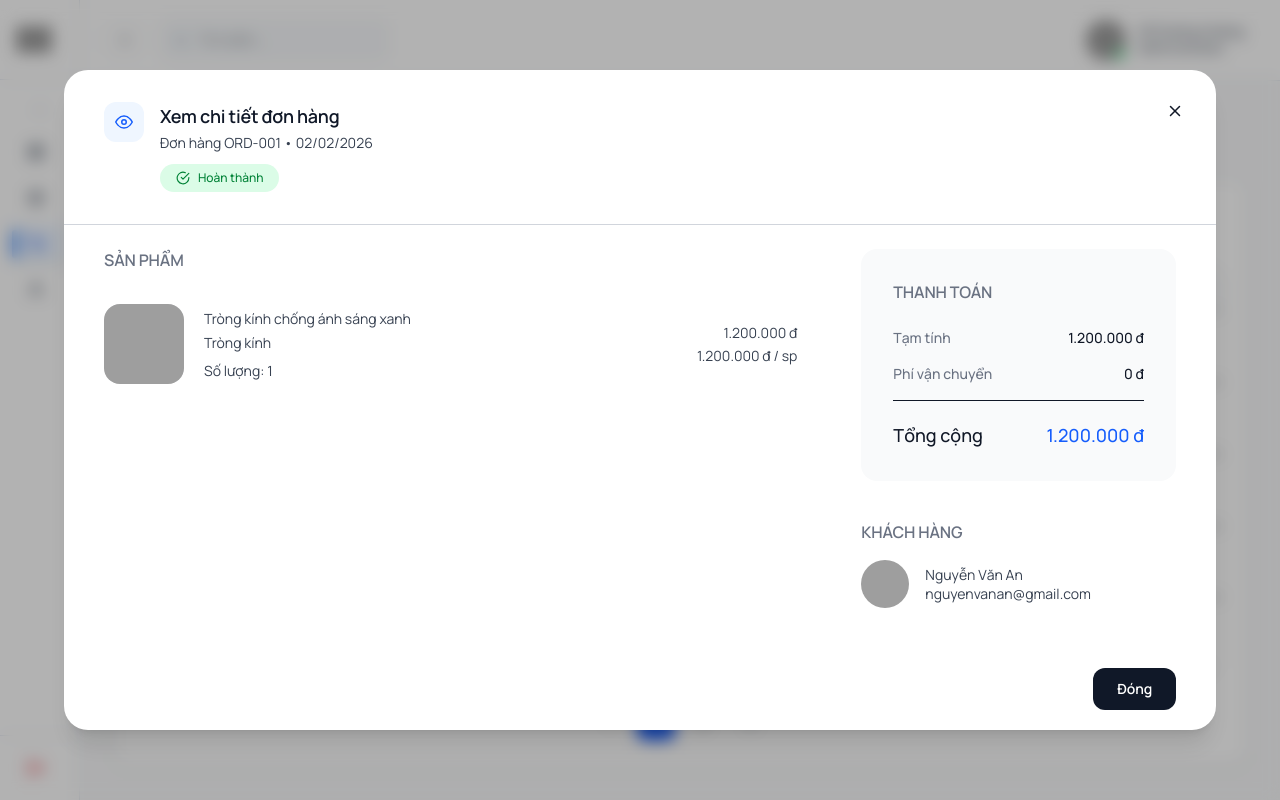
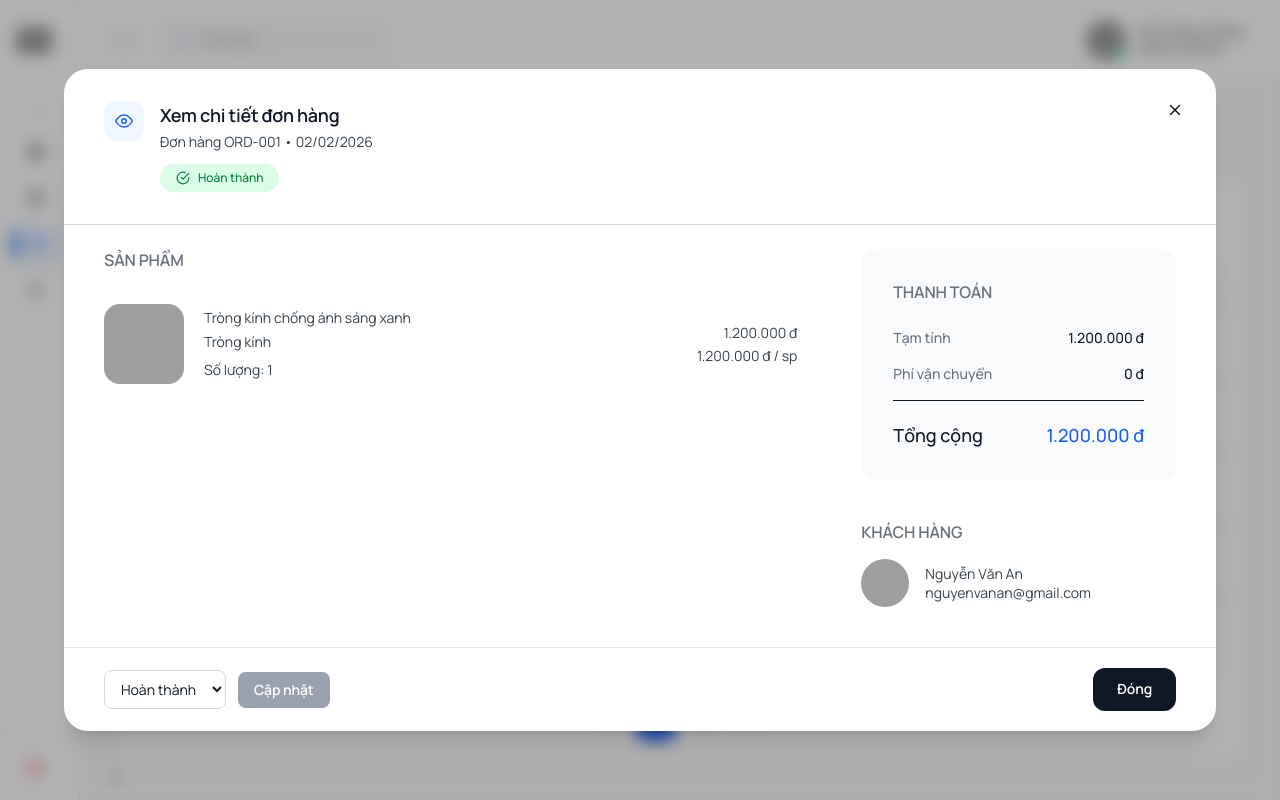
Before and after one commit to KhangTDse/SWP_391_Group5_Frontend, a React (Vite) app: page /dashboard/orders in a window 1280 px wide. Both pictures are taken after a click on the button 1182 px from the left and 346 px from the top of the page. Built offline with nearby package versions, Linux system fonts and the light colour scheme; grey boxes are pictures that could not be loaded.

Commit message:
Add Update Order Status

```diff
--- a/package.json
+++ b/package.json
@@ -13,15 +13,11 @@
     "@tailwindcss/vite": "^4.1.18",
     "apexcharts": "^5.3.6",
     "framer-motion": "^12.31.0",
-    "lucide-react": "^0.563.0",
     "react": "^19.2.0",
     "react-apexcharts": "^1.9.0",
     "react-dom": "^19.2.0",
     "react-icons": "^5.5.0",
-    "react-router-dom": "^7.13.0",
-    "rechart": "^0.0.1",
-    "recharts": "^3.7.0",
-    "tailwindcss": "^4.1.18"
+    "react-router-dom": "^7.13.0"
   },
   "devDependencies": {
     "@eslint/js": "^9.39.2",
--- a/src/admin/components/AdminSidebar.jsx
+++ b/src/admin/components/AdminSidebar.jsx
@@ -94,7 +94,7 @@ function AdminSidebar({ collapsed }) {
       className="h-screen bg-white border-r border-slate-200 shadow-sm flex flex-col overflow-visible"
     >
       {/* ===== BRAND ===== */}
-      <div className="h-20 flex items-center border-b border-slate-200 px-4 bg-white">
+      <div className="h-20 flex items-center  px-4 bg-white">
         <motion.div layout className="flex items-center gap-3 w-full">
           <img
             src="https://tse1.mm.bing.net/th/id/OIP.VNNzIRDW9nZsWGt1vmCCXwHaFL?rs=1&pid=ImgDetMain&o=7&rm=3"
@@ -125,13 +125,23 @@ function AdminSidebar({ collapsed }) {
       {/* ===== MENU ===== */}
       <div className="flex-1 pt-5 pb-4 px-3 space-y-3">
         <div className="h-5 flex items-center px-1 text-slate-400">
-          {collapsed ? (
+          {collapsed && (
             <FiMoreHorizontal size={16} className="mx-auto opacity-70" />
-          ) : (
+          )}
+
+          <motion.div
+            initial={false}
+            animate={{
+              width: collapsed ? 0 : "auto",
+              opacity: collapsed ? 0 : 1,
+            }}
+            transition={{ duration: 0.25, ease: "easeInOut" }}
+            className="overflow-hidden whitespace-nowrap"
+          >
             <p className="text-[11px] font-semibold uppercase tracking-[0.18em]">
               Quản lý
             </p>
-          )}
+          </motion.div>
         </div>
 
         <div className="space-y-1.5 mt-1">
--- a/src/admin/modal/ViewOrderDetailModel.jsx
+++ b/src/admin/modal/ViewOrderDetailModel.jsx
@@ -1,7 +1,27 @@
 import { FiX, FiCheckCircle, FiClock, FiXCircle, FiEye } from "react-icons/fi";
 import { motion, AnimatePresence } from "framer-motion";
+import { useRef, useState } from "react";
 
-function ViewOrderDetailsModal({ order, products = [], onClose }) {
+function ViewOrderDetailsModal({
+  order,
+  products = [],
+  onClose,
+  onUpdateStatus,
+}) {
+  // ✅ Hook luôn được gọi, không phụ thuộc order
+  const prevOrderId = useRef(null);
+
+  const [newStatus, setNewStatus] = useState(order?.status || "");
+
+  // Nếu order đổi → reset state (không dùng effect)
+  if (order?.id !== prevOrderId.current) {
+    prevOrderId.current = order?.id;
+    if (order?.status !== newStatus) {
+      setNewStatus(order?.status || "");
+    }
+  }
+
+  // ✅ Sau khi hook chạy xong mới check null
   if (!order) return null;
 
   const statusConfig = {
@@ -30,7 +50,9 @@ function ViewOrderDetailsModal({ order, products = [], onClose }) {
   }, 0);
 
   const total = order.total || subtotal;
-  const status = statusConfig[order.status];
+
+  // ✅ fallback an toàn
+  const status = statusConfig[order.status] || statusConfig.pending;
 
   return (
     <AnimatePresence>
@@ -51,7 +73,6 @@ function ViewOrderDetailsModal({ order, products = [], onClose }) {
         >
           {/* HEADER */}
           <div className="relative px-10 pt-8 pb-6">
-            {/* CLOSE BUTTON - TOP RIGHT */}
             <button
               onClick={onClose}
               className="absolute top-6 right-6 p-2 rounded-lg hover:bg-gray-100 transition"
@@ -59,7 +80,6 @@ function ViewOrderDetailsModal({ order, products = [], onClose }) {
               <FiX size={18} />
             </button>
 
-            {/* TITLE SECTION */}
             <div className="flex items-start gap-4">
               <div className="w-10 h-10 rounded-xl bg-blue-50 flex items-center justify-center text-blue-600">
                 <FiEye size={18} />
@@ -74,7 +94,6 @@ function ViewOrderDetailsModal({ order, products = [], onClose }) {
                   Đơn hàng {order.code} • {order.createdAt}
                 </p>
 
-                {/* STATUS BADGE */}
                 <span
                   className={`inline-flex items-center gap-2 mt-3 px-4 py-1.5 rounded-full text-xs font-medium ${status.color}`}
                 >
@@ -84,13 +103,11 @@ function ViewOrderDetailsModal({ order, products = [], onClose }) {
               </div>
             </div>
 
-            {/* STRONG DIVIDER */}
             <div className="-mx-10 mt-8 border-t border-gray-300"></div>
           </div>
 
           {/* BODY */}
           <div className="flex-1 overflow-y-auto px-10 pb-10 grid grid-cols-3 gap-16">
-            {/* LEFT - PRODUCTS */}
             <div className="col-span-2 space-y-8">
               <h3 className="text-sm font-medium text-gray-500 uppercase tracking-wide">
                 Sản phẩm
@@ -143,9 +160,7 @@ function ViewOrderDetailsModal({ order, products = [], onClose }) {
               </div>
             </div>
 
-            {/* RIGHT - SUMMARY + CUSTOMER */}
             <div className="space-y-10">
-              {/* PAYMENT */}
               <div className="bg-gray-50 p-8 rounded-2xl">
                 <h3 className="text-sm font-medium text-gray-500 uppercase tracking-wide mb-6">
                   Thanh toán
@@ -171,7 +186,6 @@ function ViewOrderDetailsModal({ order, products = [], onClose }) {
                 </div>
               </div>
 
-              {/* CUSTOMER INFO (NHỎ GỌN) */}
               <div>
                 <h3 className="text-sm font-medium text-gray-500 uppercase tracking-wide mb-4">
                   Khách hàng
@@ -196,7 +210,31 @@ function ViewOrderDetailsModal({ order, products = [], onClose }) {
           </div>
 
           {/* FOOTER */}
-          <div className="px-10 py-5 flex justify-end">
+          <div className="px-10 py-5 border-t border-gray-200 flex justify-between items-center">
+            <div className="flex items-center gap-3">
+              <select
+                value={newStatus}
+                onChange={(e) => setNewStatus(e.target.value)}
+                className="border border-gray-300 rounded-lg px-3 py-2 text-sm focus:outline-none focus:ring-2 focus:ring-blue-500"
+              >
+                <option value="pending">Chờ xử lý</option>
+                <option value="completed">Hoàn thành</option>
+                <option value="cancelled">Đã huỷ</option>
+              </select>
+
+              <button
+                disabled={newStatus === order.status}
+                onClick={() => onUpdateStatus(newStatus)}
+                className={`px-4 py-2 text-sm rounded-lg text-white transition ${
+                  newStatus === order.status
+                    ? "bg-gray-400 cursor-not-allowed"
+                    : "bg-blue-600 hover:opacity-90"
+                }`}
+              >
+                Cập nhật
+              </button>
+            </div>
+
             <button
               onClick={onClose}
               className="px-6 py-2.5 bg-gray-900 text-white rounded-xl hover:opacity-90 transition"
--- a/src/admin/pages/AdminOrder.jsx
+++ b/src/admin/pages/AdminOrder.jsx
@@ -25,12 +25,13 @@ function AdminOrders() {
   const [currentPage, setCurrentPage] = useState(1);
 
   const [selectedOrder, setSelectedOrder] = useState(null);
+  const [orders, setOrders] = useState(ordersMock);
 
   const itemsPerPage = 5;
 
   /* ================= FILTER + SORT ================= */
   const filteredOrders = useMemo(() => {
-    let result = ordersMock.filter((o) => {
+    let result = orders.filter((o) => {
       const matchText =
         o.code.toLowerCase().includes(search.toLowerCase()) ||
         o.customer.toLowerCase().includes(search.toLowerCase());
@@ -49,7 +50,7 @@ function AdminOrders() {
     }
 
     return result;
-  }, [search, status, sortOrder]);
+  }, [orders, search, status, sortOrder]);
 
   /* ================= PAGINATION ================= */
   const totalPages = Math.ceil(filteredOrders.length / itemsPerPage);
@@ -320,13 +321,23 @@ function AdminOrders() {
         order={selectedOrder}
         products={productsMock}
         onClose={() => setSelectedOrder(null)}
-        onUpdateStatus={(newStatus) =>
+        onUpdateStatus={(newStatus) => {
+          if (!selectedOrder) return;
+
+          // update bảng
+          setOrders((prev) =>
+            prev.map((o) =>
+              o.id === selectedOrder.id ? { ...o, status: newStatus } : o,
+            ),
+          );
+
+          // update modal
           setSelectedOrder((prev) => ({
             ...prev,
             status: newStatus,
-          }))
-        }
-      />
+          }));
+        }}
+      />s
     </div>
   );
 }
```
Also changed, not shown: 1 other file (tests, documents, lock files or other folders).
